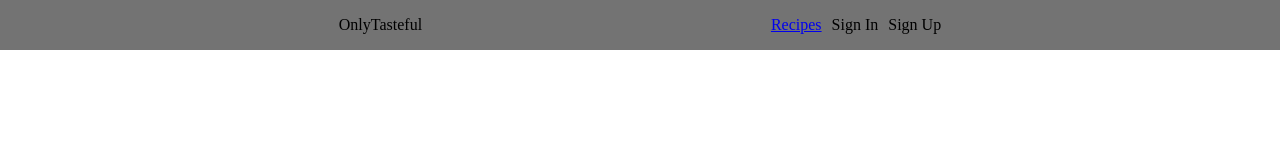
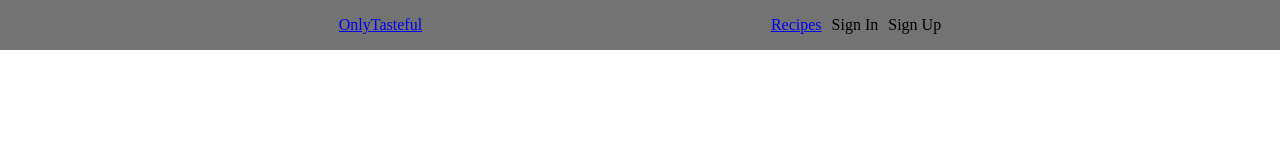
Before and after one commit to Evoxus/OnlyTasteful-client, a React (Create React App) app: page / in a window 1280 px wide. Shown: the top 160 px of the page. Built offline with nearby package versions, Linux system fonts and the light colour scheme.

Commit message:
Change OnlyTasteful in nav to link to root route

```diff
--- a/src/Nav/Nav.js
+++ b/src/Nav/Nav.js
@@ -5,7 +5,7 @@ import { Link } from 'react-router-dom';
 function Nav() {
   return (
     <nav>
-      <p>OnlyTasteful</p>
+      <p><Link to='/'>OnlyTasteful</Link></p>
       <ul>
         <li><Link to='/recipes'>Recipes</Link></li>
         <li>Sign In</li>
```
